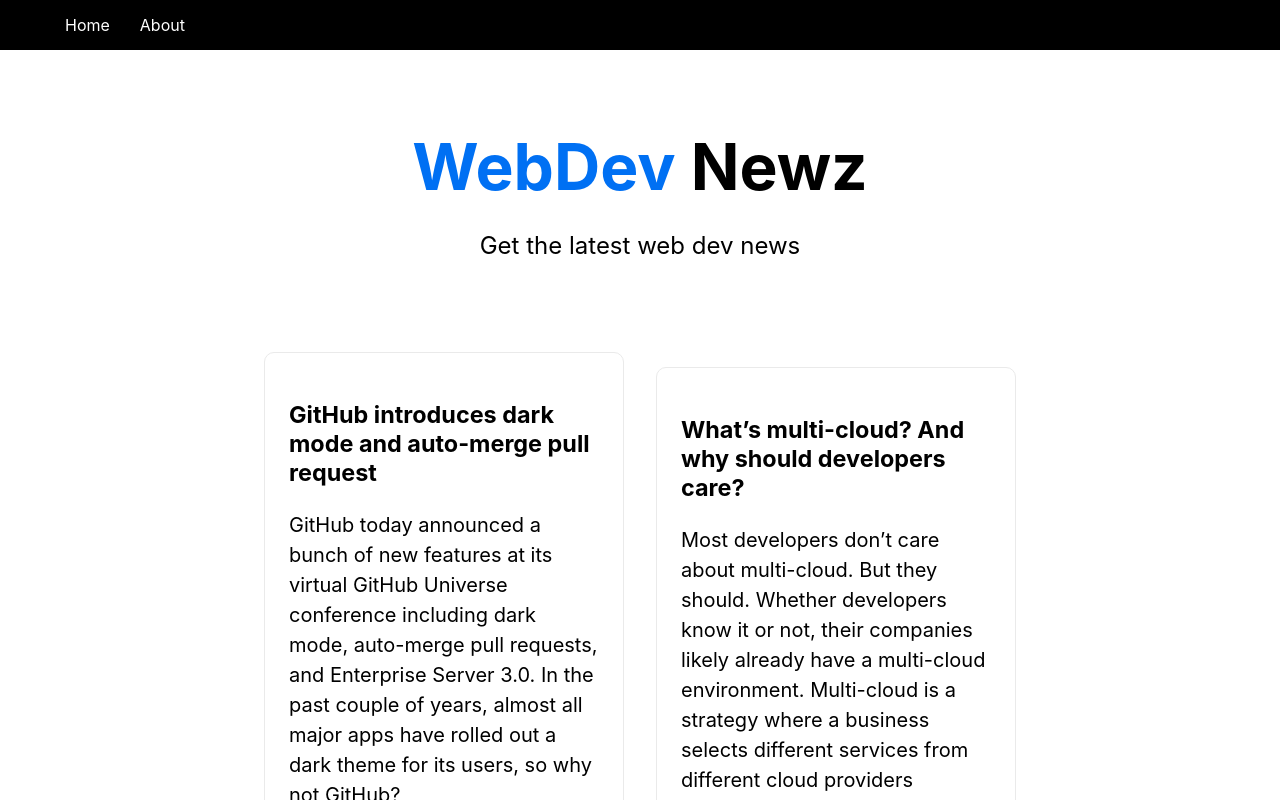
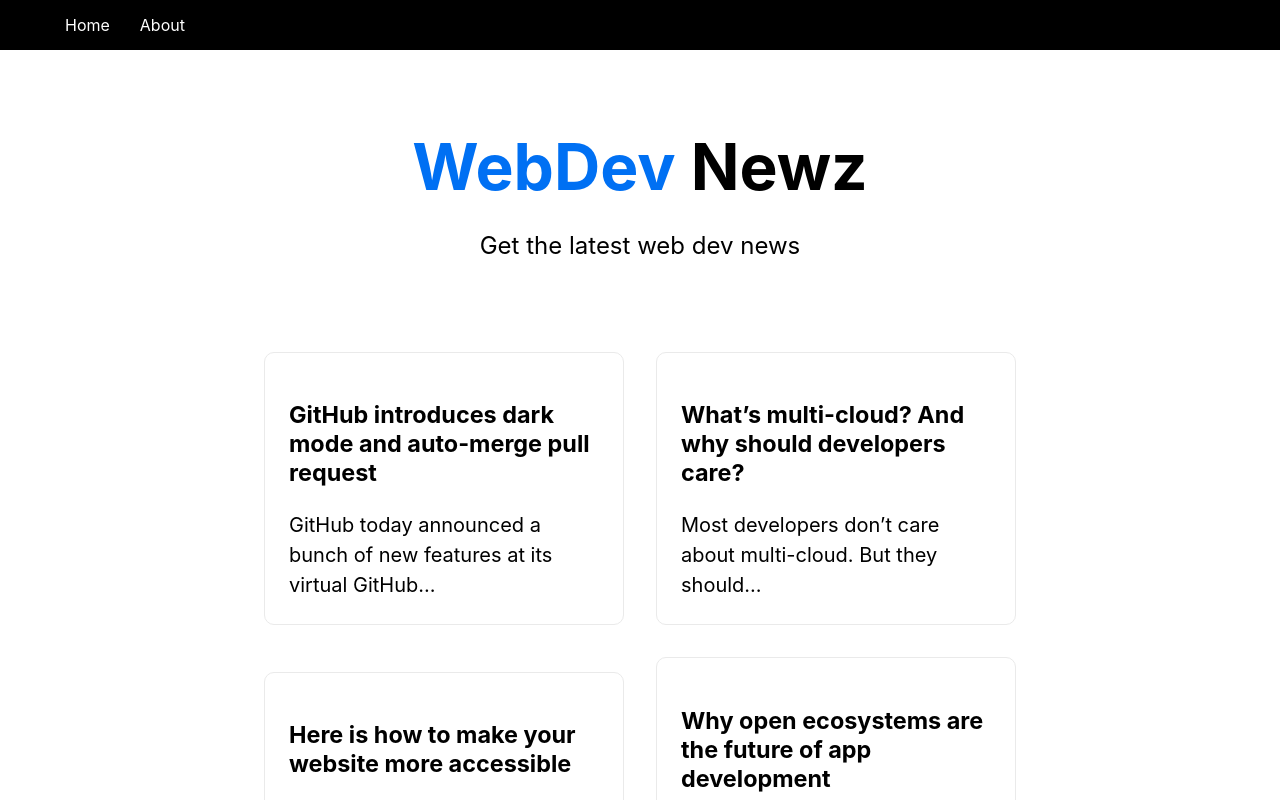
Before and after one commit to alexzaluski/next-crash-course, a Next.js app: page / in a window 1280 px wide. Shown: the top 800 px of the page. Built offline with nearby package versions, Linux system fonts and the light colour scheme.

Commit message:
Show post excerpt isntead of body in the post list

```diff
--- a/components/PostItem.jsx
+++ b/components/PostItem.jsx
@@ -5,7 +5,7 @@ const PostItem = ({ post }) => {
   return (
     <Link href={`/posts/${post.id}`} className={styles.card}>
       <h3>{post.title}</h3>
-      <p>{post.body}</p>
+      <p>{post.excerpt}</p>
     </Link>
   );
 };
```
